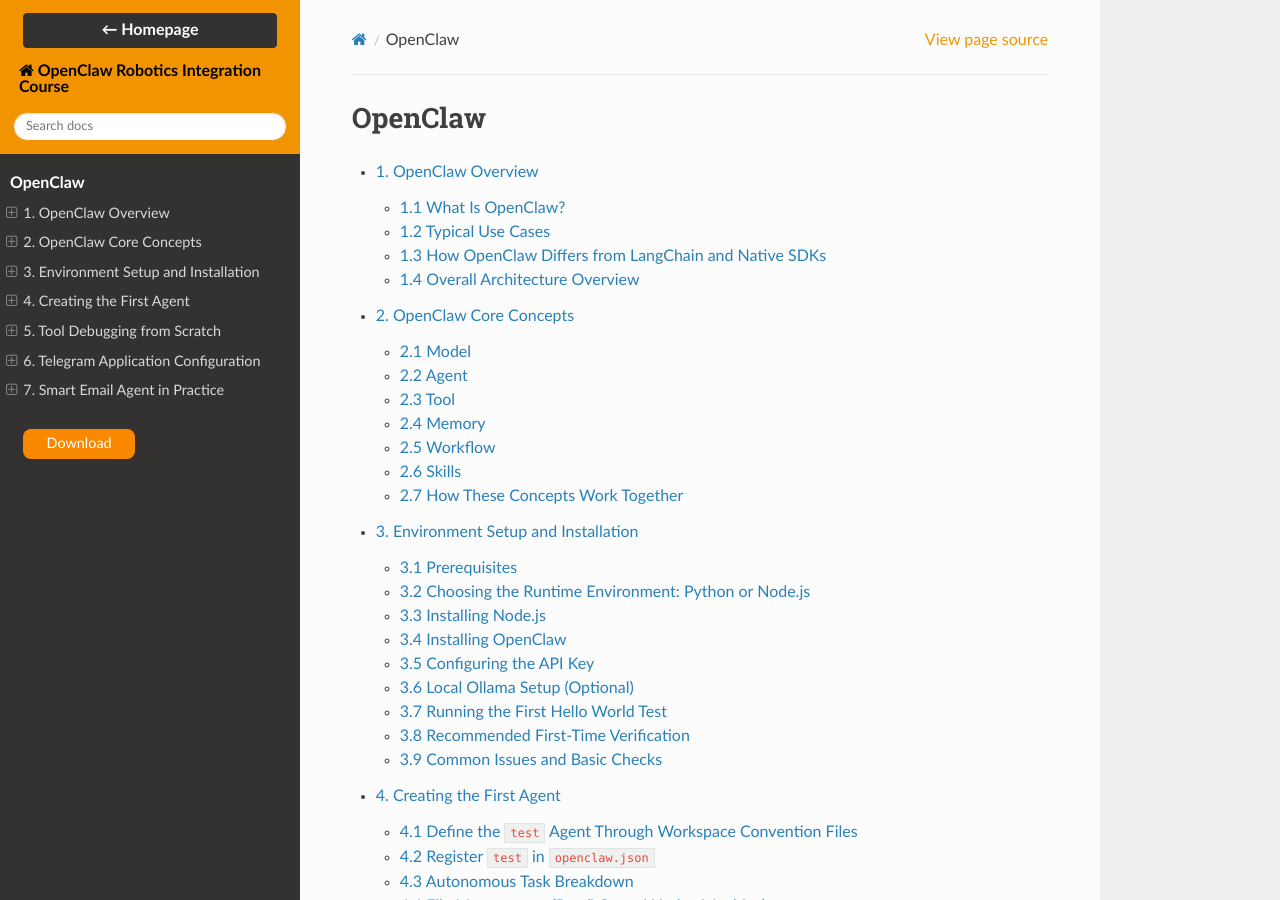
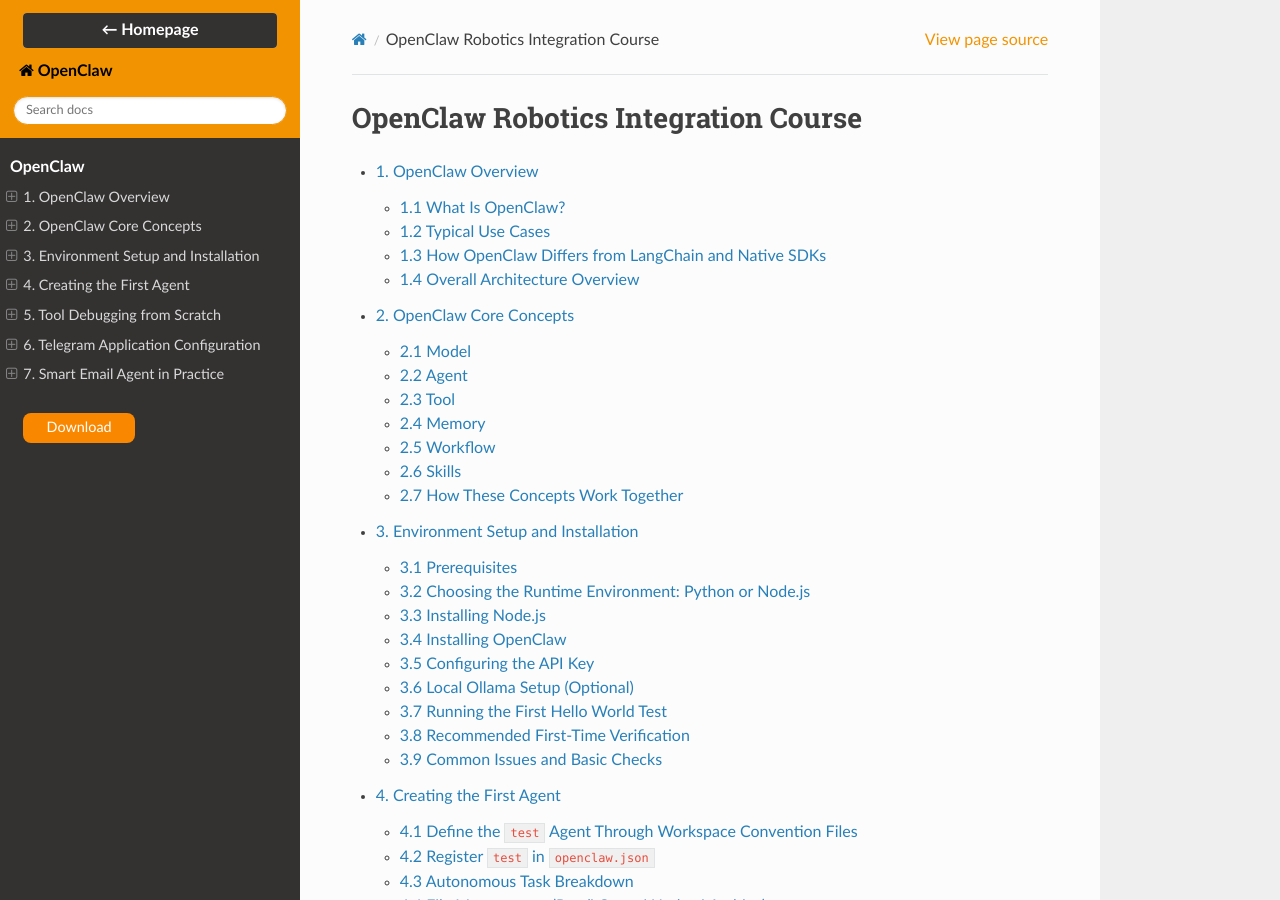
Before and after one commit to Hiwonder-docs/openclaw, a Sphinx documentation site: the page built from source/index.rst, in a window 1280 px wide and 900 px high. Built offline with Sphinx 7.4.7 and the Read the Docs theme 3.1.0, drawn with Linux system fonts in a browser that asks for light colours.

Commit message:
openclaw

```diff
--- a/source/conf.py
+++ b/source/conf.py
@@ -84,7 +84,7 @@
 def setup(app):
     app.connect("source-read", replace_gfm_callouts)
 
-project = 'OpenClaw Robotics Integration Course'
+project = 'OpenClaw'
 copyright = '2025, Hiwonder'
 author = 'Hiwonder'
 release = 'v1.0'
--- a/source/index.rst
+++ b/source/index.rst
@@ -4,7 +4,7 @@
    contain the root `toctree` directive.
 
 ===========
-OpenClaw
+OpenClaw Robotics Integration Course
 ===========
 
 .. toctree::
```
